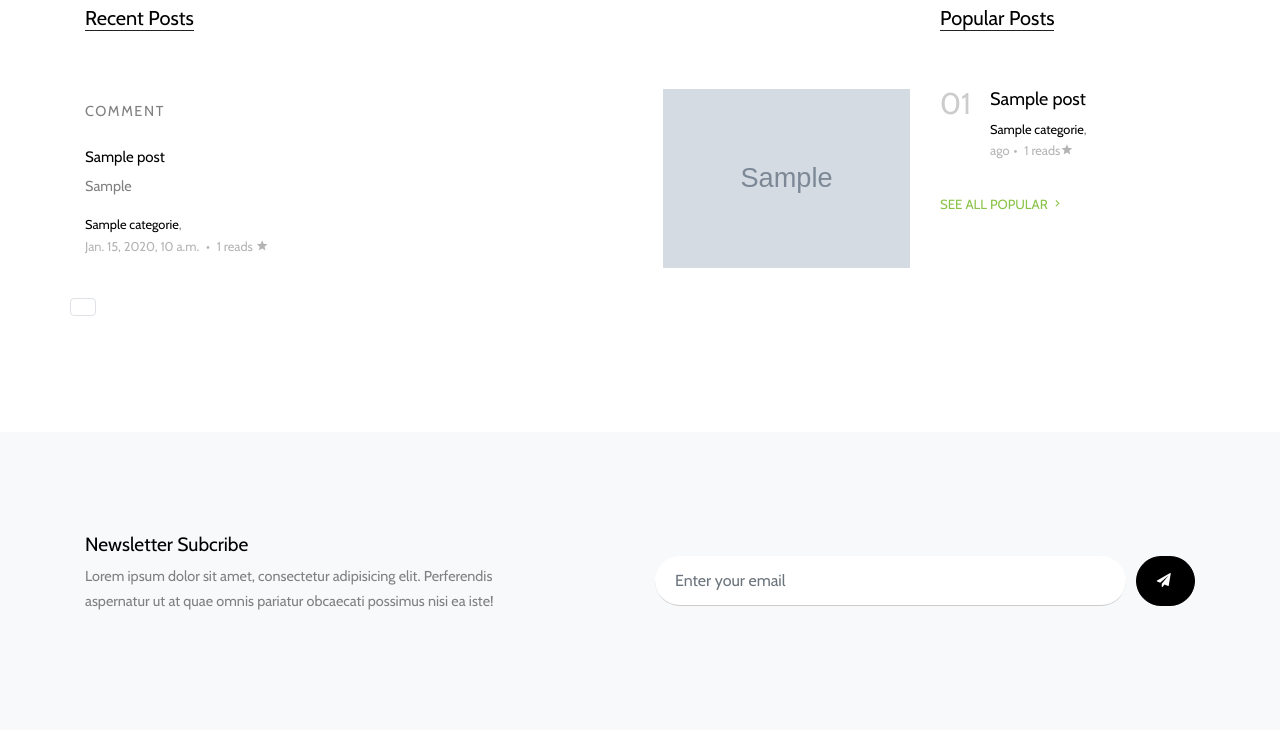
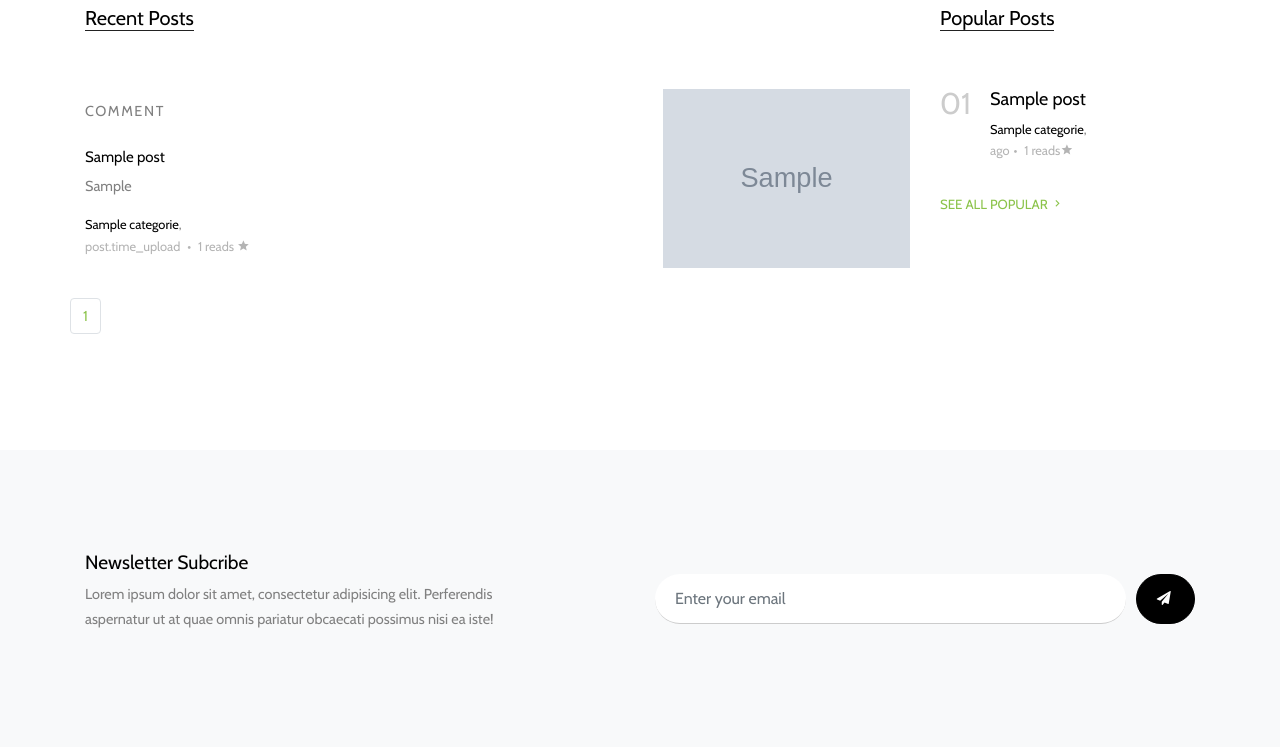
Before and after one commit to BhavyaBibi/BlogSystem_app, a Django app: page / in a window 1280 px wide. Shown: the part 1660-2407 px from the top of the page. Run offline with Django 3.2, Linux system fonts and the light colour scheme; data comes from the database, SQL or seed files in the repository; both versions use the stored data as it was after the commit; tables that the repository leaves empty hold one stand-in row (values such as "Sample post"); grey boxes marked "Sample" are stand-in pictures; some libraries are stand-ins or nearby versions; some web fonts are replaced.

Commit message:
code is worked

```diff
--- a/blog/views.py
+++ b/blog/views.py
@@ -3,30 +3,40 @@ from django.http import Http404
 from .models import Post,Author,subscribe
 import datetime
 from django.core.paginator import Paginator, EmptyPage, PageNotAnInteger
-from django.db.models import Q
+#from django.db.models import Q
 
 def index(request):
-    if request.method == 'GET':
-	    email = request.GET.get('email')
-	    if email:
-		    subscribe(email=email).save()
 
-    week_ago = datetime.date.today() - datetime.timedelta(days = 7)
-    trends = Post.objects.filter(time_upload__gte = week_ago).order_by('-read')
-    TopAuthors =Author.objects.order_by('-rate')[:4]
-    AuthorsPost = [Post.objects.filter(auther = author).first() for author in TopAuthors]
+	if request.method == 'GET':
+		email = request.GET.get('email')
+		if email:
+			subscribe(email=email).save()
 
-    parms = {
-		'posts': Post.objects.all(),
+	week_ago = datetime.date.today() - datetime.timedelta(days = 7)
+	trends = Post.objects.filter(time_upload__gte = week_ago).order_by('-read')
+	TopAuthors =Author.objects.order_by('-rate')[:4]
+	AuthorsPost = [Post.objects.filter(auther = author).first() for author in TopAuthors]
+
+	all_post = Paginator(Post.objects.filter(publish = True),3)
+	page = request.GET.get('page')
+	try:
+		posts = all_post.page(page)
+	except PageNotAnInteger:
+		posts = all_post.page(1)
+	except EmptyPage:
+		posts = all_post.page(all_post.num_pages)
+
+	parms = {
+		'posts': posts,
 		'trends': trends[:5],
 		'author_post':AuthorsPost,
 		'pop_post': Post.objects.order_by('-read')[:9],
 	}
-    return render(request, 'index.html', parms)
+	return render(request, 'index.html', parms)
 
 def about(request):
 	parms = {
-		'title': 'About | Blogproject',
+		'title': 'About | BlogProject',
 
 		}
 	return render(request, 'about.html', parms)
@@ -39,11 +49,38 @@ def contact(request):
 	return render(request, 'contact.html')
 
 def search(request):
+	q = request.GET.get('q')
+	posts = Post.objects.filter(
+		Q(title__icontains = q) |
+		Q(overview__icontains = q)
+		).distinct()
 
+	parms = {
+		'posts':posts,
+		'title':f'Search Results for {q}',
+		'pop_post': Post.objects.order_by('-read')[:9],
+		}
 
-	return render(request, 'all.html')
+	return render(request, 'all.html', parms)
+def view_all(request, query):
+	week_ago = datetime.date.today() - datetime.timedelta(days = 7)
 
-def view_all(request, query):
+	acpt = ['trending', 'popular']
+	q = query.lower()
+	if q in acpt:
+		if q==acpt[0]:
+			parms={
+			'posts' : Post.objects.filter(time_upload__gte = week_ago).order_by('-read'),
+			'title': "Trending Posts",
+			'pop_post': Post.objects.order_by('-read')[:9],
+			}
+		elif q==acpt[1]:
+			parms= {
+			'posts' : Post.objects.order_by('-read'),
+			'title' : "Trending Posts",
+			'pop_post': Post.objects.order_by('-read')[:9],
+			}
+		else:
+			pass
 
-
-	return render(request, 'all.html')
+	return render(request, 'all.html', parms)
--- a/blog_project/urls.py
+++ b/blog_project/urls.py
@@ -5,29 +5,29 @@ The `urlpatterns` list routes URLs to views. For more information please see:
 Examples:
 Function views
     1. Add an import:  from my_app import views
-    2. Add a URL to urlpatterns:  path('', views.home, name='home')
+    2. Add a URL to urlpatterns:  url('', views.home, name='home')
 Class-based views
     1. Add an import:  from other_app.views import Home
-    2. Add a URL to urlpatterns:  path('', Home.as_view(), name='home')
+    2. Add a URL to urlpatterns:  url('', Home.as_view(), name='home')
 Including another URLconf
-    1. Import the include() function: from django.urls import include, path
-    2. Add a URL to urlpatterns:  path('blog/', include('blog.urls'))
+    1. Import the include() function: from django.urls import include, url
+    2. Add a URL to urlpatterns:  url('blog/', include('blog.urls'))
 """
 from django.contrib import admin
-from django.urls import path
+from django.urls import path, include
 from django.conf import settings
 from django.conf.urls.static import static
-from blog.views import index,about, post, contact, search, view_all
+from blog.views import index, about, post, contact, search, view_all
 
 
 urlpatterns = [
     path('admin/', admin.site.urls),
     path('', index, name = 'home'),
     path('about/', about, name = 'about'),
-    path('post/', post, name = 'post'),
+    path('post/<int:id>/<slug:slug>', post, name = 'post'),
     path('contact/', contact, name = 'contact'),
     path('search/', search, name = 'search'),
-    path('view_all/', view_all, name = 'view_all')
+    path('view_all/<str:query>', view_all, name = 'view_all'),
 ]
 
 if settings.DEBUG:
--- a/templates/base.html
+++ b/templates/base.html
@@ -79,6 +79,7 @@
                 <button type="submit" class="btn btn-secondary"><span class="icon-search"></span></button>
               </div>
             </form>
+
 
 
           </div>
--- a/templates/index.html
+++ b/templates/index.html
@@ -167,8 +167,8 @@
                 <a href="#">{{cat.title}}</a>,
                 {% endfor %}
               </span>
-              <span class="date-read">{{post.time_upload}} <span class="mx-1">&bullet;</span> {{post.read}} reads <span
-                  class="icon-star2"></span></span>
+              <span class="date-read">{{'post.time_upload'}} <span class="mx-1">&bullet;</span> {{post.read}} reads
+                <span class="icon-star2"></span></span>
             </div>
           </div>
         </div>
```
Also changed, not shown: db.sqlite3, media/thumbnails/coding_JROZcpc.jpg (added), media/thumbnails/great_programming_quotes_zYZjyMT.jpg (added), media/thumbnails/learn_6FwOJwK.jpg (added), media/thumbnails/react.png (added).
